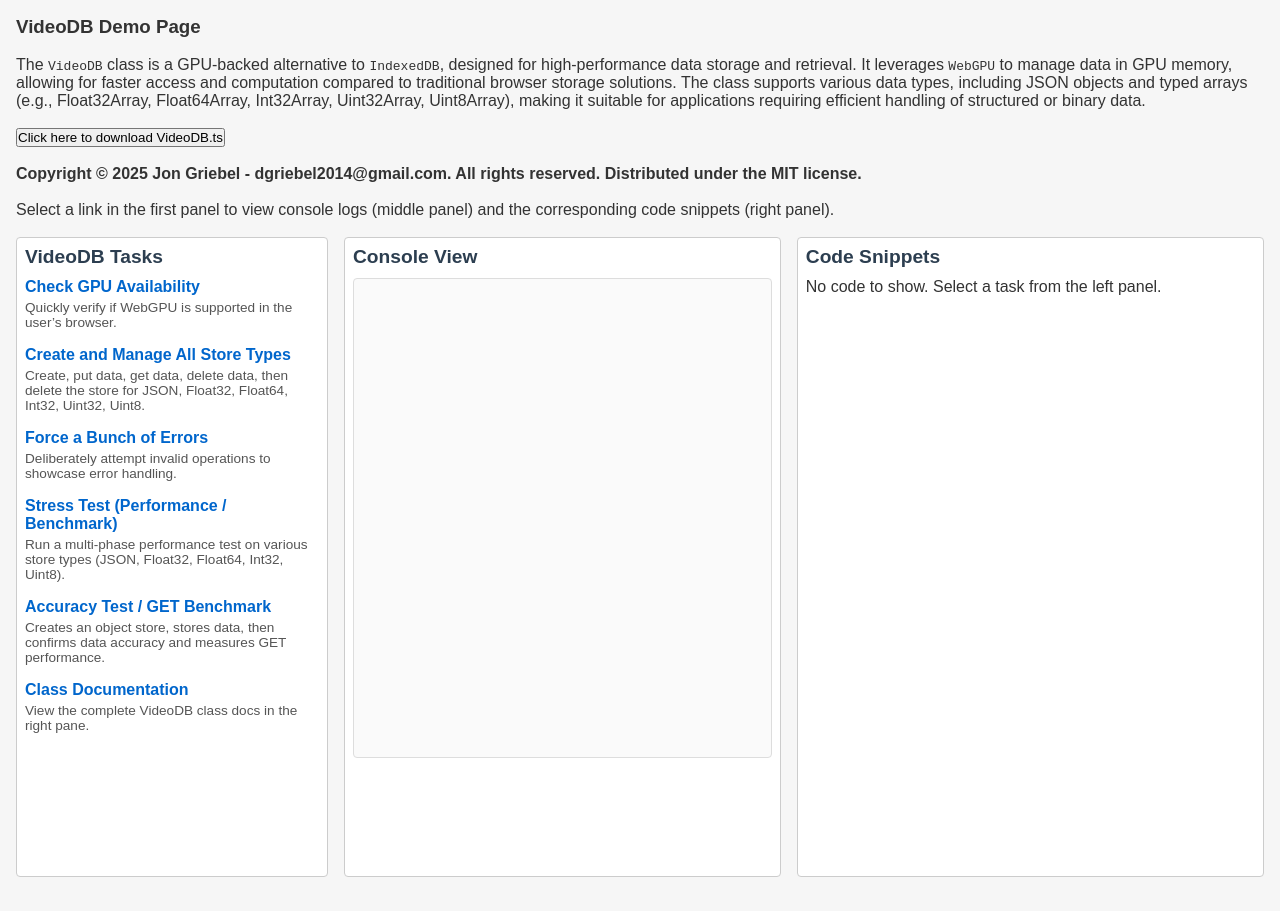
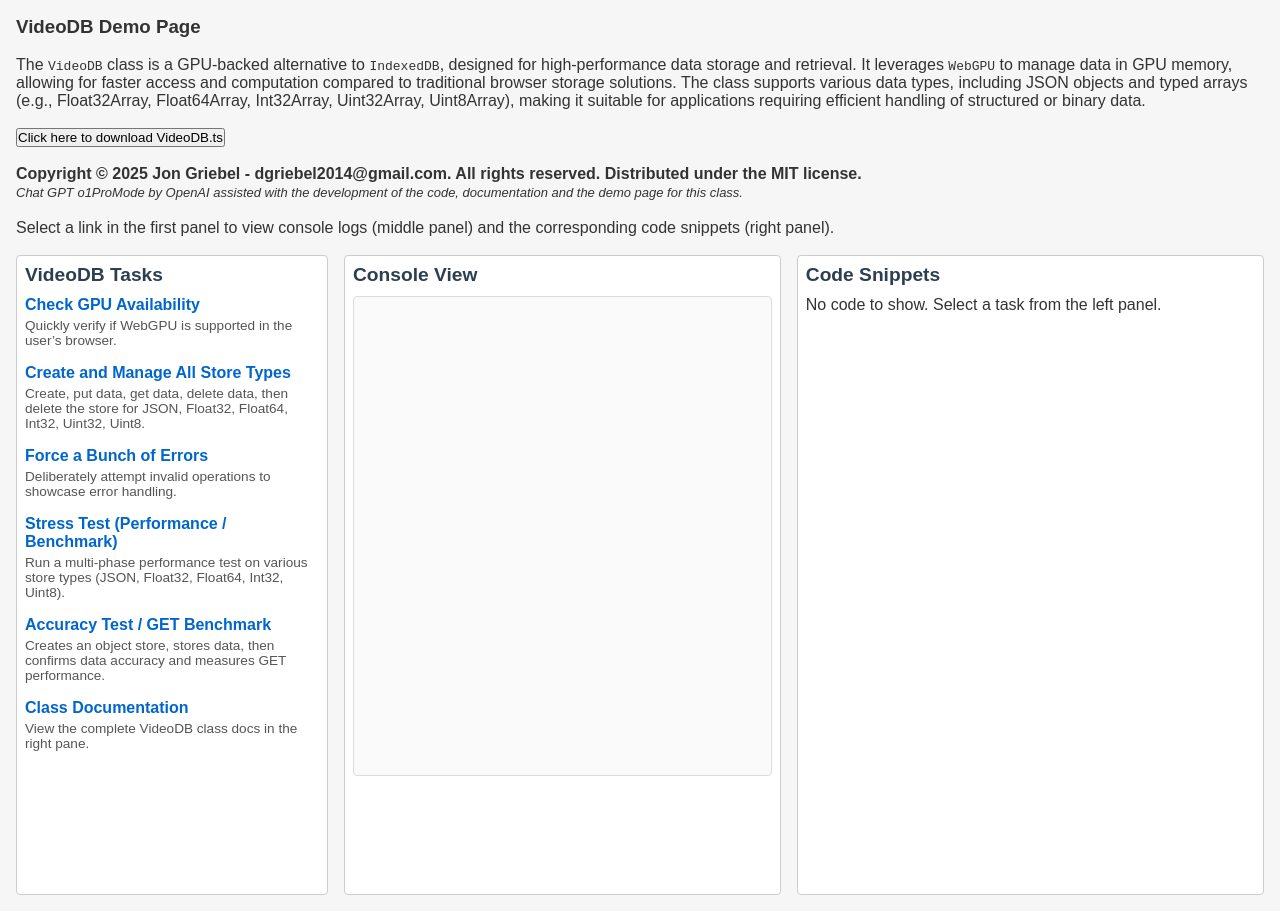
Before and after one commit to dgriebel2014/VideoDBProject, a website: page wwwroot/index.html in a window 1280 px wide. Drawn offline with Linux system fonts and the light colour scheme.

Commit message:
disclaimer

```diff
--- a/wwwroot/index.html
+++ b/wwwroot/index.html
@@ -146,7 +146,9 @@
             }
         </script>
         <br /><br />
-        <b>Copyright © 2025 Jon Griebel - dgriebel2014@gmail.com. All rights reserved.  Distributed under the MIT license.</b>
+        <b>Copyright © 2025 Jon Griebel - dgriebel2014@gmail.com. All rights reserved.  Distributed under the MIT license.</b>&nbsp;
+        <br />
+        <i style="font-size:small">Chat GPT o1ProMode by OpenAI assisted with the development of the code, documentation and the demo page for this class.</i>
     </p>
     <br />
     <p>
```
Also changed, not shown: src/VideoDB.ts (+5 -5 lines), wwwroot/js/VideoDB.js (+5 -5 lines), 1 other file.
